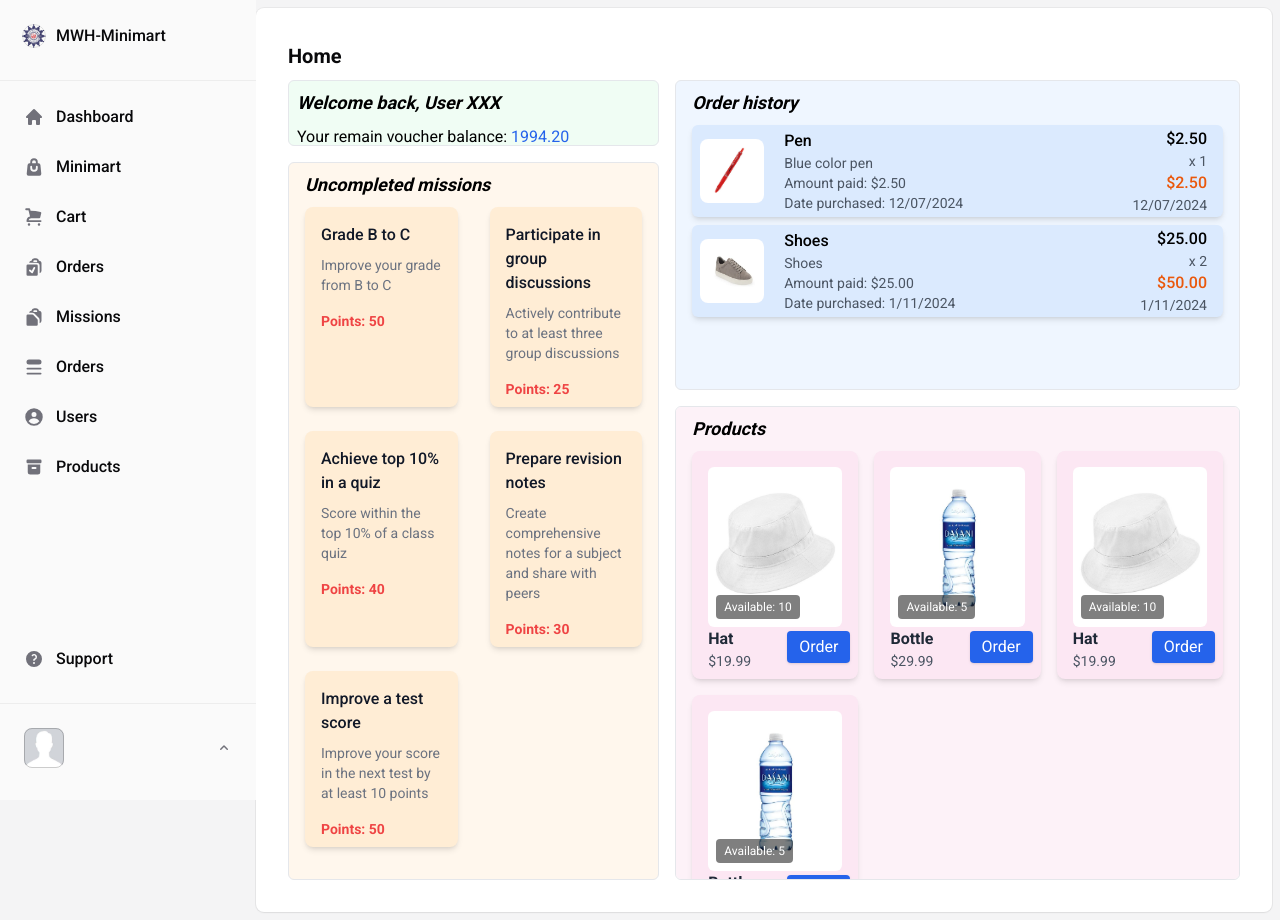
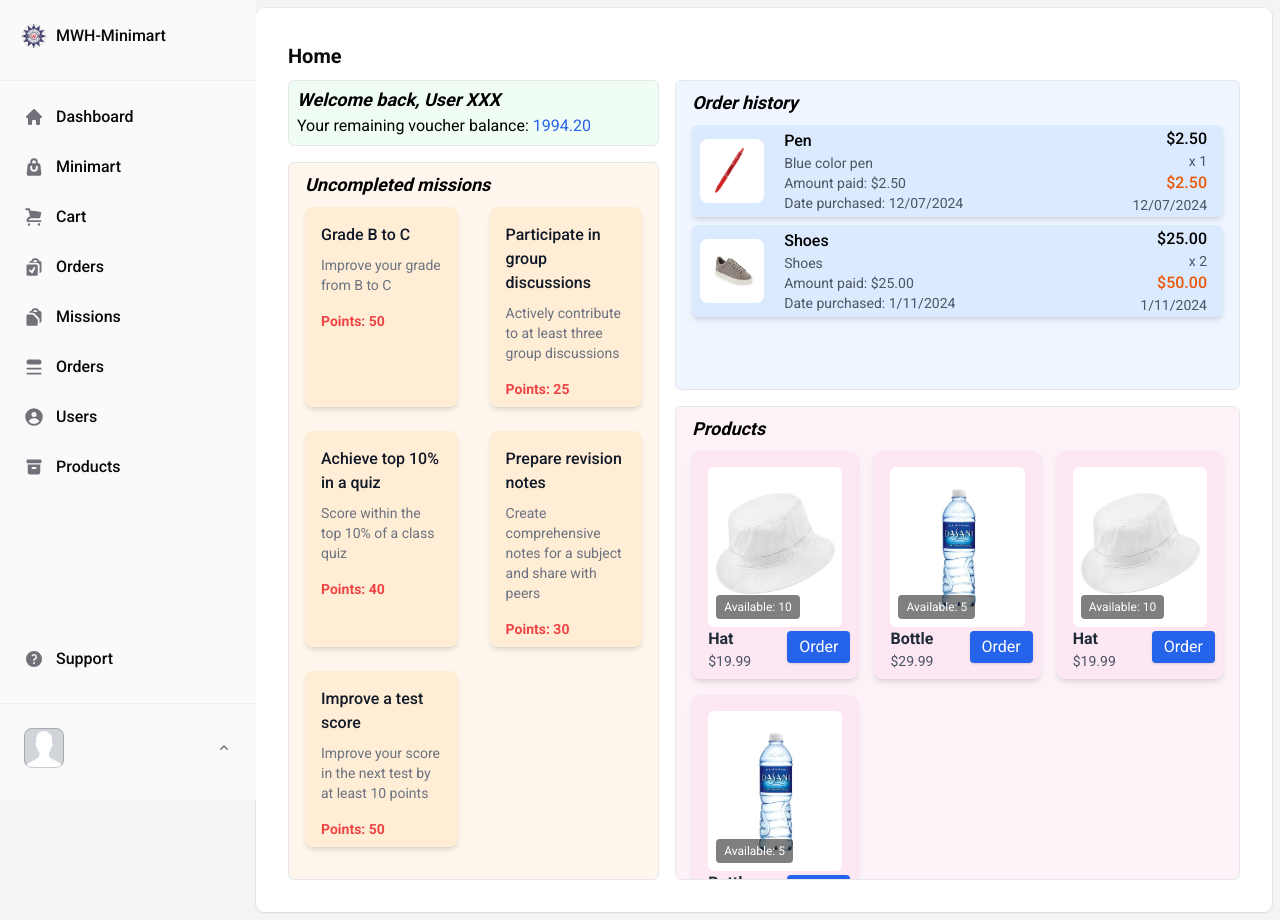
Before and after one commit to c0dn/h4g_front, a React (Vite) app: page /app in a window 1280 px wide. Built offline with nearby package versions, Linux system fonts and the light colour scheme.

Commit message:
Dashborad and Mission adjustment

```diff
--- a/src/pages/DashboardHome.tsx
+++ b/src/pages/DashboardHome.tsx
@@ -107,10 +107,11 @@ export default function DashboardHome() {
             <Heading>Home</Heading>
             <div className='h-screen w-full mt-2'>
                 <div className='grid grid-cols-5 gap-4 h-full grid-rows-10'>
-                    <div className='border rounded-md col-span-2 row-span-1 p-2 bg-green-50'>
-                        <p className='font-bold mb-2 text-lg italic'>Welcome back, User XXX</p>
-                        <p className='text-base'>Your remain voucher balance: <span className='text-blue-600'>1994.20</span></p>
-                    </div>
+                <div className='border rounded-md col-span-2 row-span-1 p-2 bg-green-50'>
+    <p className='font-bold mb-1 text-lg italic leading-tight'>Welcome back, User XXX</p>
+    <p className='text-base leading-tight'>Your remaining voucher balance: <span className='text-blue-600'>1994.20</span></p>
+</div>
+
                     <div className='border rounded-md col-span-3 row-span-4 col-start-3 bg-blue-50 px-4 py-2 overflow-y-auto'>
                         <p className='text-lg font-semibold italic mb-2'>Order history</p>
                         {orders.map((order) => (
--- a/src/pages/Missions.tsx
+++ b/src/pages/Missions.tsx
@@ -13,8 +13,8 @@ type Mission = {
 const missions: Mission[] = [
   {
     id: 1,
-    name: "Grade B to C",
-    description: "Improve your grade from B to C",
+    name: "Grade C to B",
+    description: "Improve your grade from C to B",
     points: 50,
     status: 0,
   },
```
